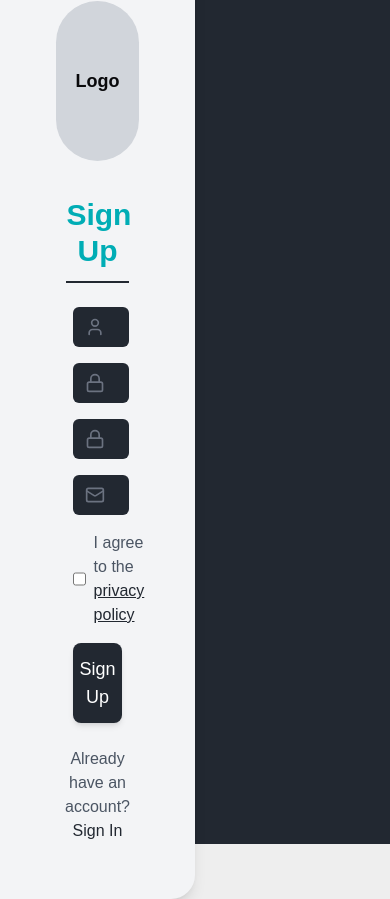
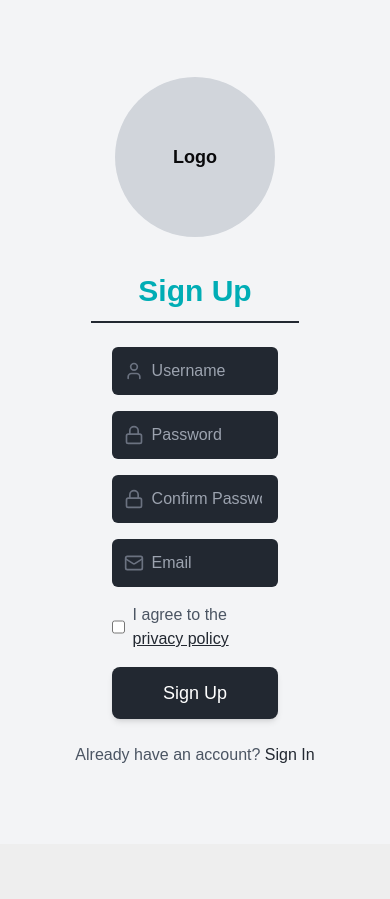
Before and after one commit to TroJanBoi/PSDP-AVLP, a Next.js app in the folder Frontend/avlp-app/: page /register in a window 390 px wide. After the commit the page ends 844 px from the top, so only its background shows below. Built offline with nearby package versions, Linux system fonts and the light colour scheme.

Commit message:
improve responsive for iPad portrait mode
improve responsive design for iPad portrait mode

```diff
--- a/Frontend/avlp-app/app/register/page.tsx
+++ b/Frontend/avlp-app/app/register/page.tsx
@@ -1,7 +1,9 @@
+"use client";
+
 import Link from "next/link";
 import BtnSignUp from "./_components/BtnSignUp";
 import { User, Mail, Lock } from "lucide-react";
-import React from "react";
+import React, { useEffect } from "react";
 
 interface InputFieldProps {
   type: string;
@@ -18,16 +20,31 @@ const InputField: React.FC<InputFieldProps> = ({ type, name, placeholder, Icon }
         type={type}
         name={name}
         placeholder={placeholder}
-        className="w-full pl-10 pr-4 py-2 rounded-md bg-primary text-white focus:outline-none focus:ring-2 focus:ring-primary"
+        className="w-full pl-10 pr-4 py-3 rounded-md bg-primary text-white focus:outline-none focus:ring-2 focus:ring-primary"
       />
     </div>
   </div>
 );
 
 export default function RegisterPage() {
+  useEffect(() => {
+    const updateOrientation = () => {
+      if (window.matchMedia("(orientation: portrait)").matches) {
+        document.body.classList.add("portrait");
+      } else {
+        document.body.classList.remove("portrait");
+      }
+    };
+    updateOrientation();
+    window.addEventListener("resize", updateOrientation);
+    return () => window.removeEventListener("resize", updateOrientation);
+  }, []);
+
   return (
     <div className="flex justify-start items-center w-screen h-screen bg-primary">
-      <div className="relative w-1/2 mr-auto space-y-6 min-h-screen bg-gray-100 p-14 shadow-lg rounded-r-3xl flex flex-col justify-center">
+      <div className="relative w-1/2 mr-auto space-y-6 min-h-screen bg-gray-100 p-14 shadow-lg rounded-r-3xl flex flex-col justify-center
+                      md:w-1/2 md:rounded-r-3xl
+                      portrait:w-full portrait:rounded-none portrait:min-h-screen">
         <div className="flex justify-center">
           <div className="relative flex flex-col justify-center h-40 w-40 rounded-full bg-gray-300 text-lg font-bold flex items-center">
             Logo
```
